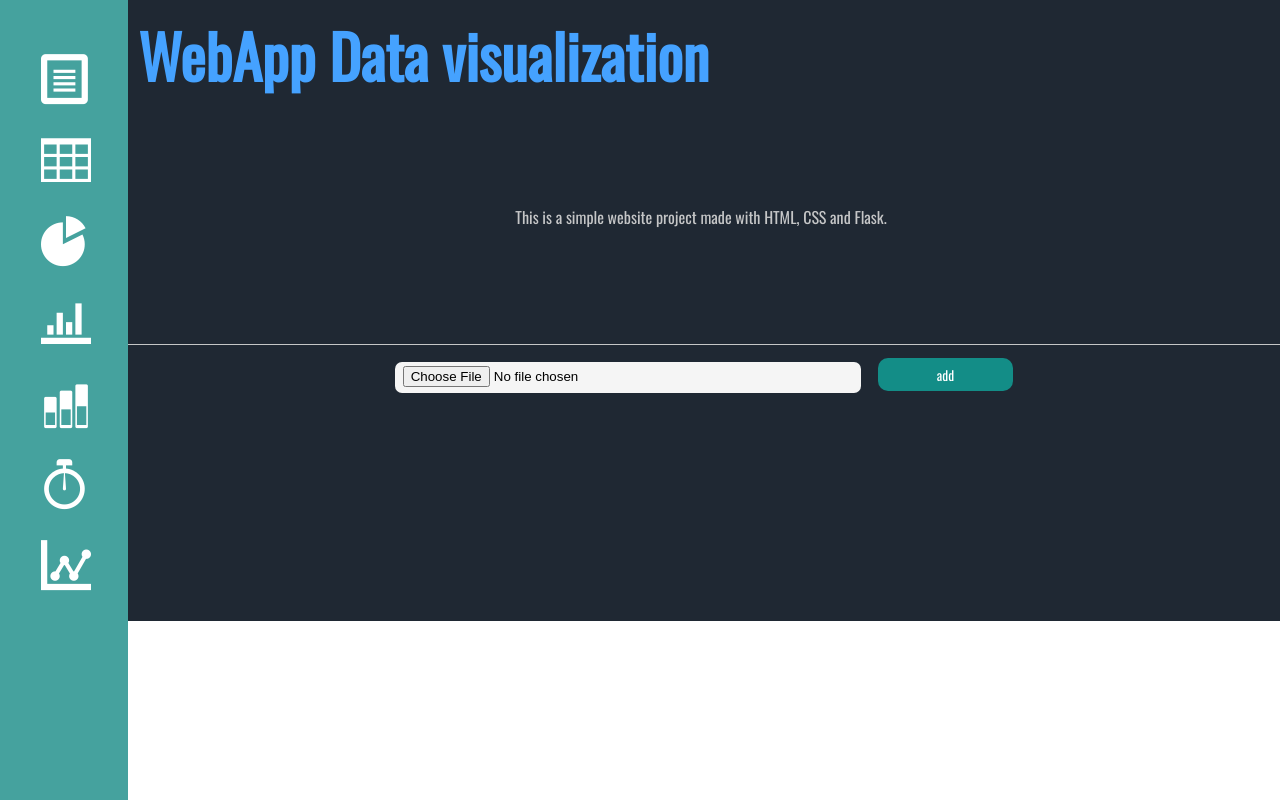
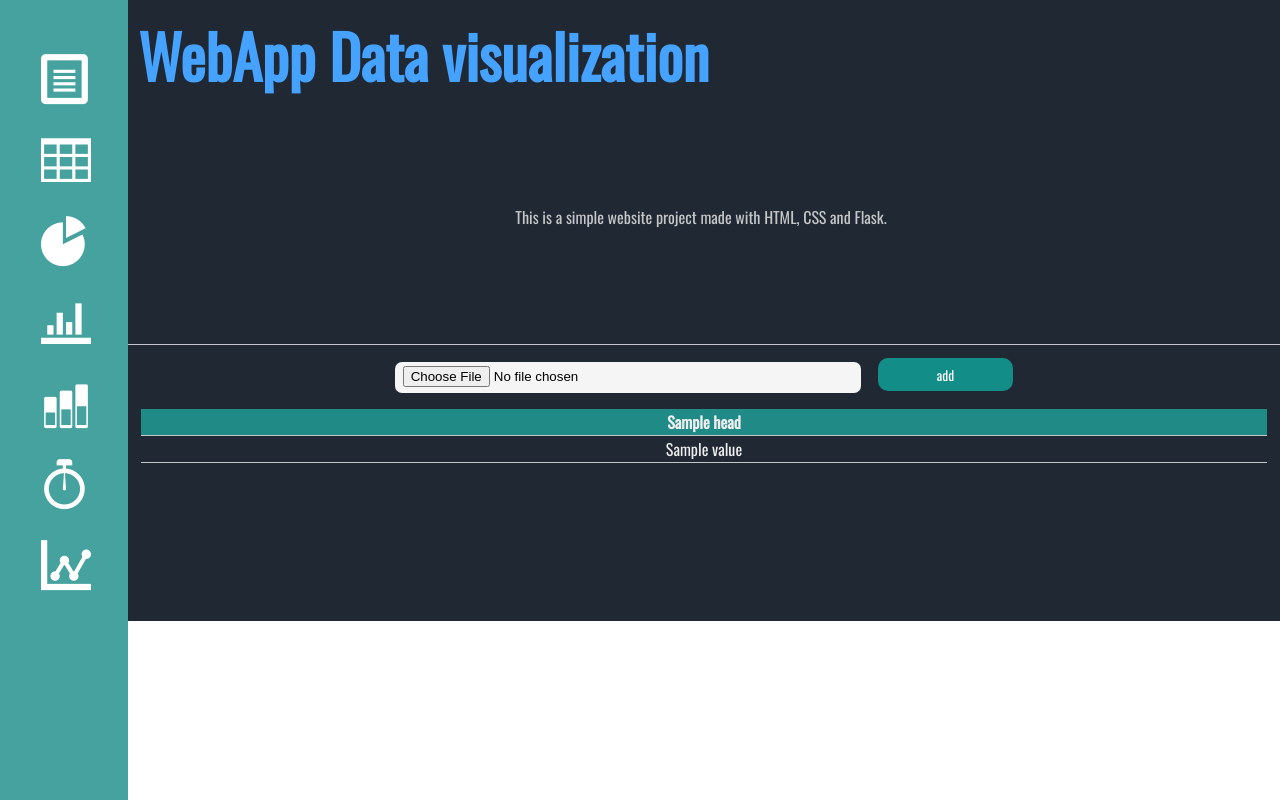
Before and after one commit to AndresRubianoM/Web-DataVisualization, a Flask app: template app/templates/start.html in a window 1280 px wide. Run offline with Flask 2, Linux system fonts and the light colour scheme; the template is opened without the code that fills it: most values are stand-ins (such as "Sample title", 1, 10 or a date in 2020); some web fonts are replaced.

Commit message:
Table presentation

```diff
--- a/app/templates/table.html
+++ b/app/templates/table.html
@@ -2,3 +2,22 @@
     <input type="file" name = "uploaded_data">
     <button>add</button>
 </form>
+
+{% if data %}
+    <table>
+
+        {% for name in head %}
+            <th>{{name}}</th>
+        {% endfor %}
+
+        {% for rows in data %}
+            <tr>
+
+            {% for value in rows %}
+                <td>{{value}}</td>
+            {% endfor %}
+
+            </tr>
+        {% endfor %}
+    </table>
+{% endif %}
```
